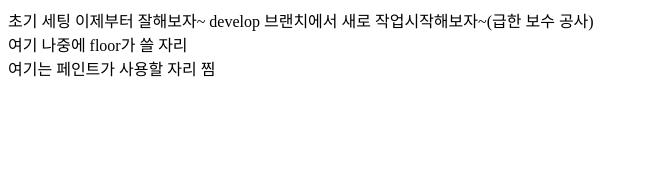
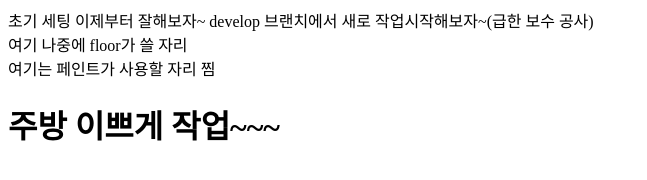
Before and after one commit to yongjinjj/webproject, a plain HTML site: page index.html in a window 1280 px wide. Shown: the whole page, without its empty margins (0-647 px from the left). Drawn offline with Linux system fonts and the light colour scheme.

Commit message:
주방 작업 완료~

```diff
--- a/index.html
+++ b/index.html
@@ -13,5 +13,7 @@
 
     <div>여기 나중에 floor가 쓸 자리</div>
     <div>여기는 페인트가 사용할 자리 찜</div>
+
+    <h1>주방 이쁘게 작업~~~</h1>
 </body>
 </html>
```
